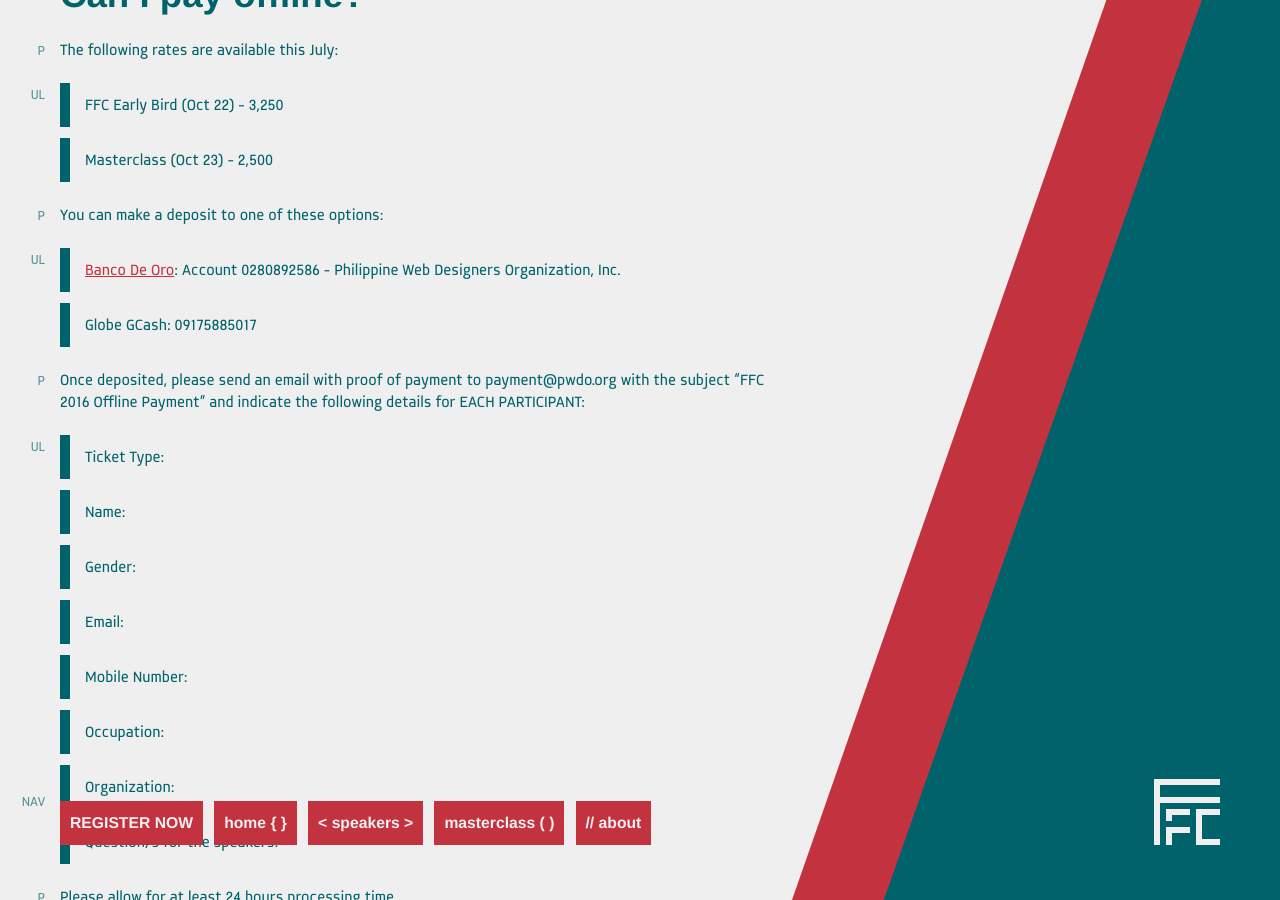
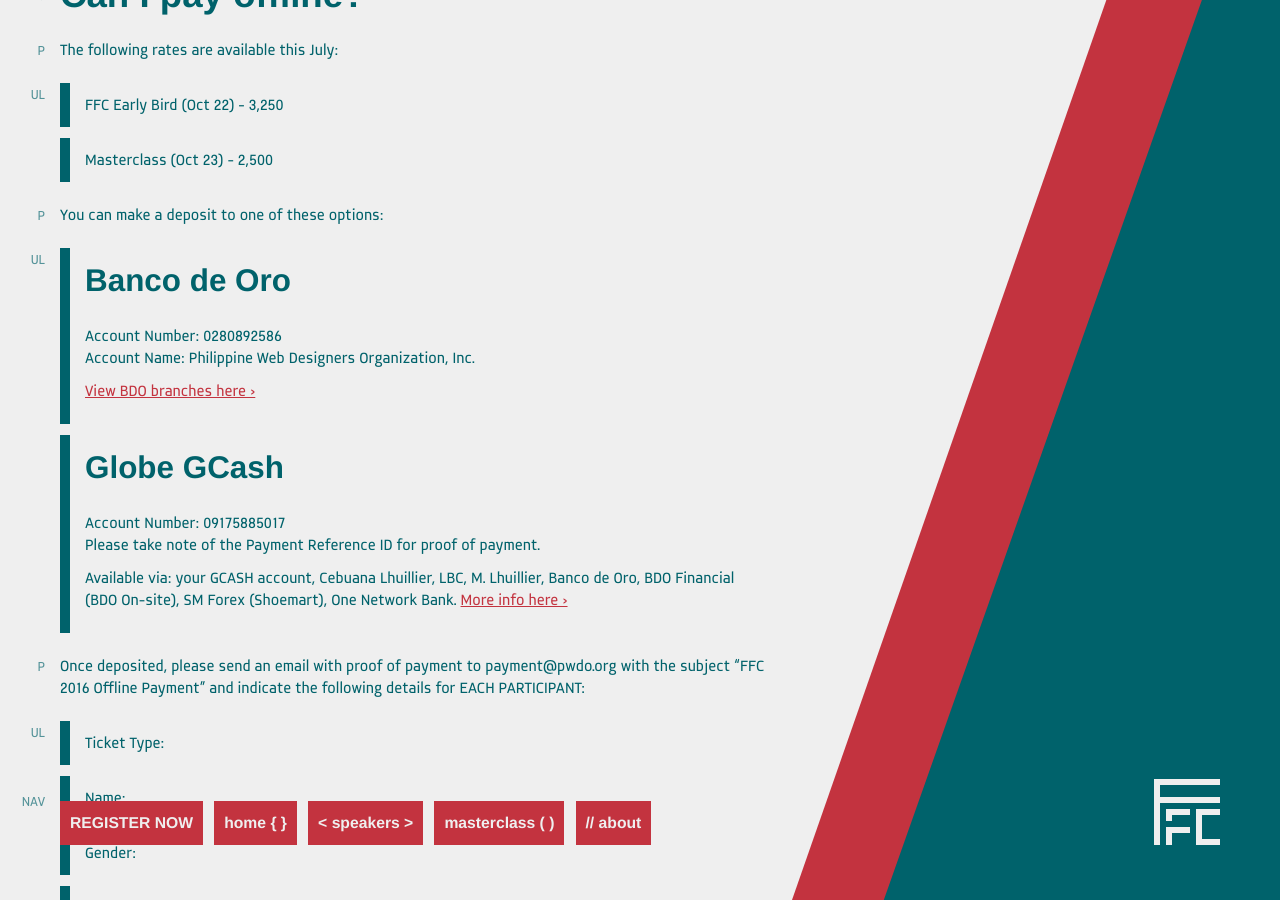
Before and after one commit to pwdo/FFC7-Main-Site, a Jekyll site: the page built from about/index.md, in a window 1280 px wide and 900 px high, scrolled down 1567 px. Built offline with Jekyll 4.4.1, drawn with Linux system fonts in a browser that asks for light colours.

Commit message:
Updated offline payment options details in about page

```diff
--- a/about/index.md
+++ b/about/index.md
@@ -53,8 +53,18 @@
 
 You can make a deposit to one of these options:
 
-- <a target="_blank" href="https://www.bdo.com.ph/branches-atms-locator">Banco De Oro</a>: Account 0280892586 - Philippine Web Designers Organization, Inc.
-- Globe GCash: 09175885017
+- #### Banco de Oro
+    Account Number: 0280892586
+    Account Name: Philippine Web Designers Organization, Inc.
+
+    <a target="_blank" href="https://www.bdo.com.ph/branches-atms-locator">View BDO branches here &rsaquo;</a>
+
+- #### Globe GCash
+    Account Number: 09175885017
+    Please take note of the Payment Reference ID for proof of payment.
+
+    Available via: your GCASH account, Cebuana Lhuillier, LBC, M. Lhuillier, Banco de Oro, BDO Financial (BDO On-site), SM Forex (Shoemart), One Network Bank. <a target="_blank" href="http://www.globe.com.ph/help/gcash/using-gcash">More info here &rsaquo;</a>
+
 
 Once deposited, please send an email with proof of payment to payment@pwdo.org with the subject “FFC 2016 Offline Payment” and indicate the following details for EACH PARTICIPANT:
 
```
